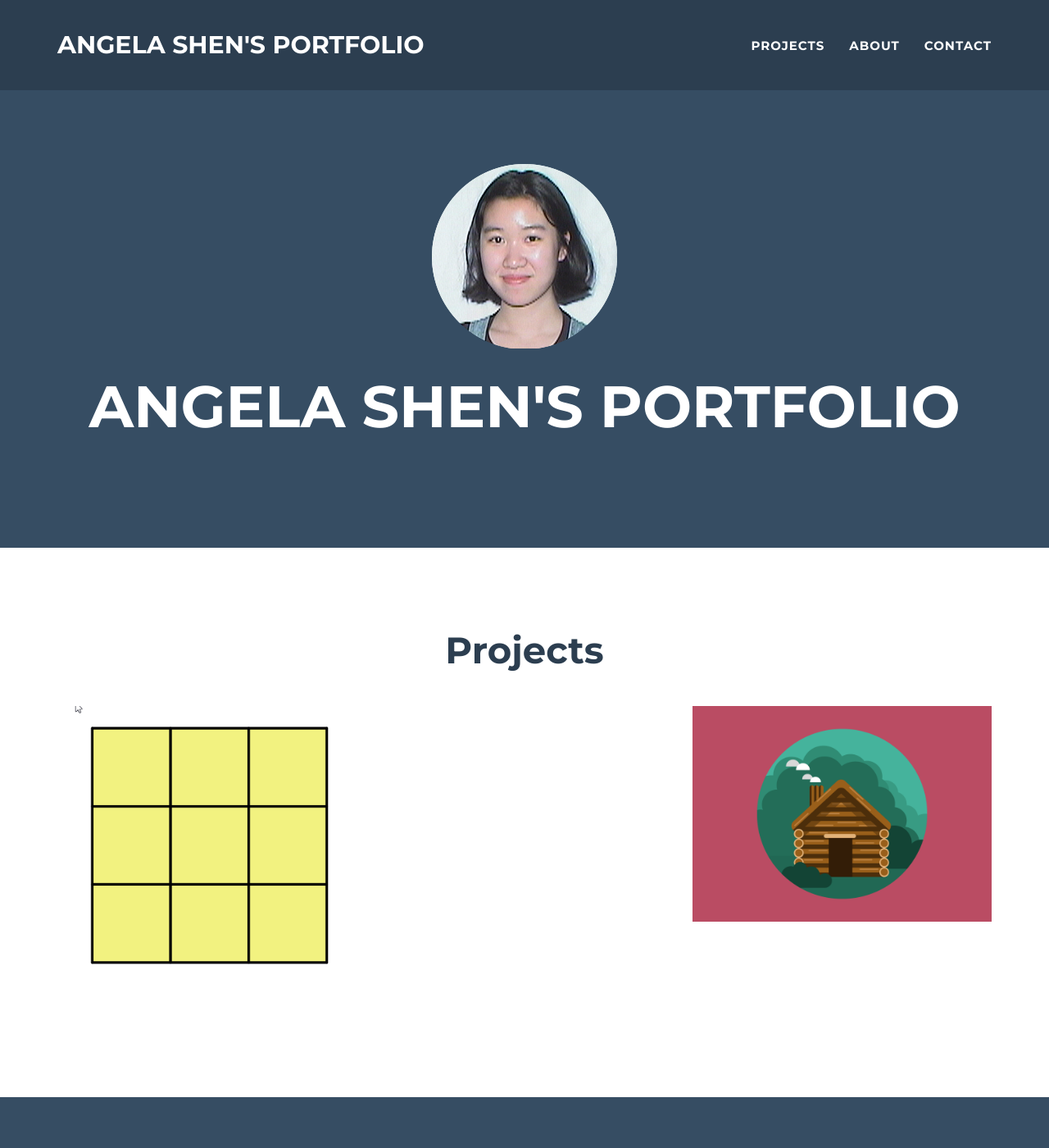
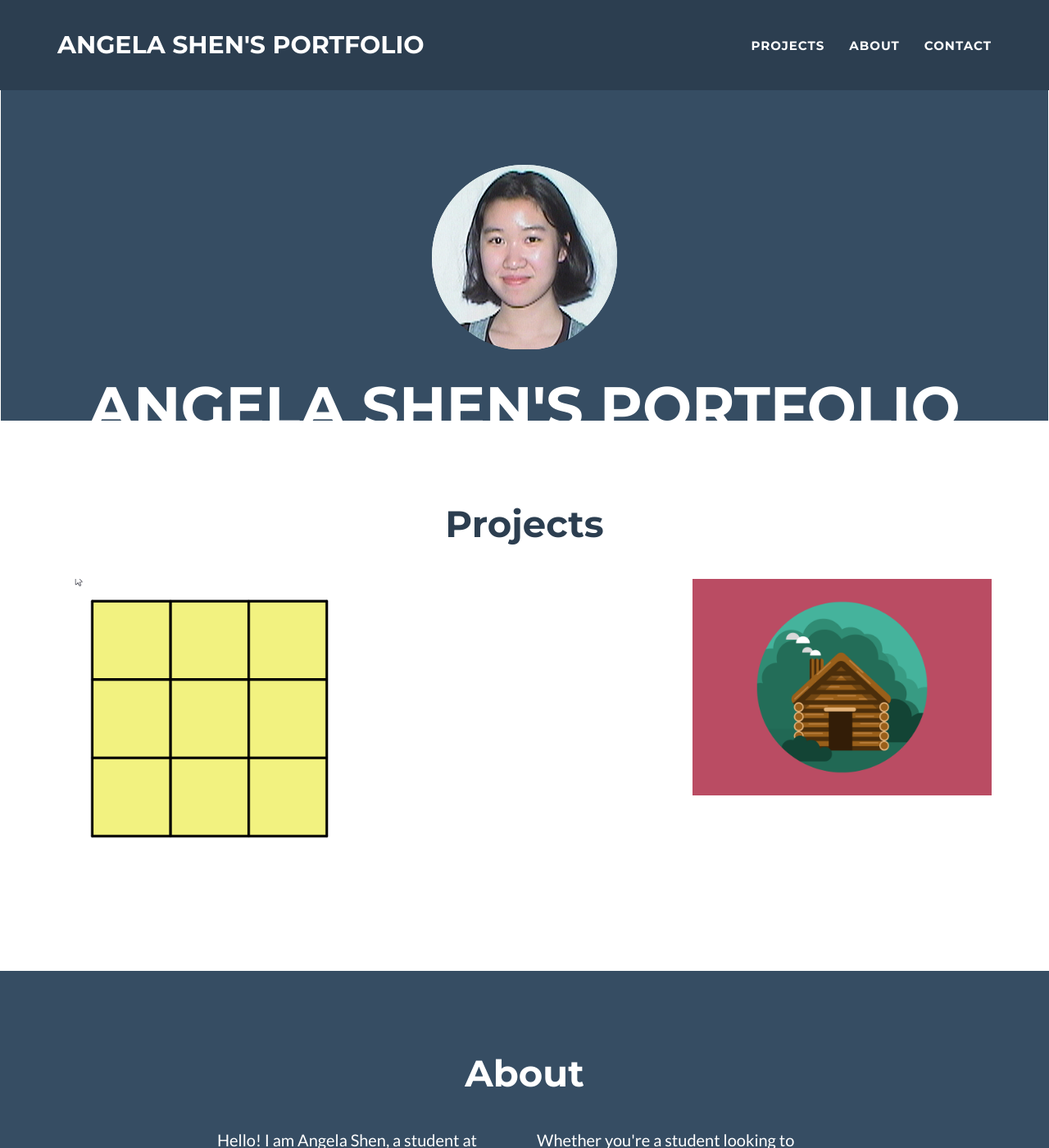
Before and after one commit to shen02/portfolio, a Jekyll site: the page built from _posts/2020-11-09-Lights-Out-Sat-Solver.markdown, in a window 1280 px wide and 1400 px high. Shown: the whole window at 82% size. Built offline with Jekyll 4.4.1, drawn with Linux system fonts in a browser that asks for light colours.

Commit message:
Changed header size

```diff
--- a/_config.yml
+++ b/_config.yml
@@ -48,7 +48,7 @@ social:
   - title: bitbucket
     url: http://bitbucket.org/jekyll
   - title: github
-    url: http://github.com/jekyll
+    url: http://github.com/shen02
 
 # Postal address (add as many lines as necessary)
 address:
--- a/_includes/css/main.css
+++ b/_includes/css/main.css
@@ -83,6 +83,11 @@ hr.star-primary:after {
 }
 
 header {
+    width: 100%;
+    height: 0;
+    padding: 0 0 40%;
+    border: 1px solid;
+    background-size: 100%;
     text-align: center;
     color: #fff;
     background: #{{ site.color.primary }};
```
